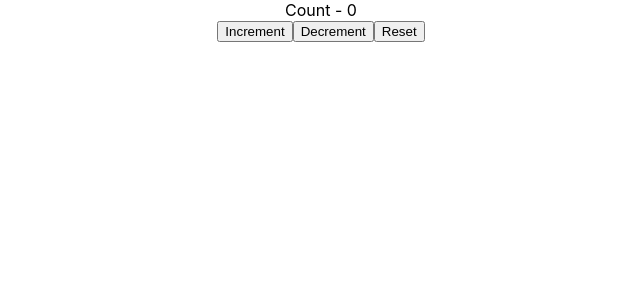
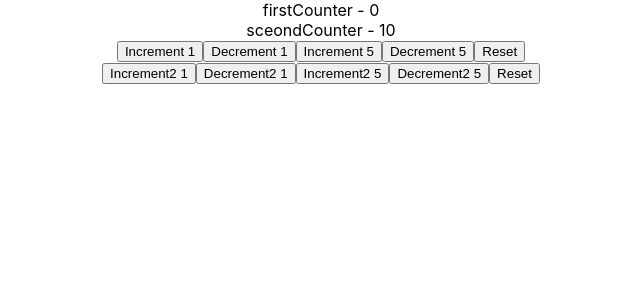
Before and after one commit to PlanZGit/ReactHook, a React (Create React App) app in the folder my-app/: page / in a window 1280 px wide. Shown: the top 300 px of the page, without its empty margins (319-959 px from the left). Built offline with nearby package versions, Linux system fonts and the light colour scheme.

Commit message:
useReducer component CounterTwo.js complex example

```diff
--- a/my-app/src/App.js
+++ b/my-app/src/App.js
@@ -1,7 +1,8 @@
 import React from "react";
 import "./App.css";
 // import ComponentC from "./components/ComponentC";
-import CounterOne from "./components/CounterOne";
+// import CounterOne from "./components/CounterOne";
+import CounterTwo from "./components/CounterTwo";
 // import DataFetching from "./components/DataFetching";
 // import MouseContainer from "./components/MouseContainer";
 // import ClassCounterOne from "./components/ClassCounterOne";
@@ -40,7 +41,8 @@
           <ComponentC />
         </ChannelContext.Provider>
       </UserContext.Provider> */}
-      <CounterOne />
+      {/* <CounterOne /> */}
+      <CounterTwo />
     </div>
   );
 }
--- /dev/null
+++ b/my-app/src/components/CounterTwo.js
@@ -0,0 +1,63 @@
+import React, { useReducer } from "react";
+
+const initialState = {
+  firstCounter: 0,
+  secondCounter: 10,
+};
+const reducer = (state, action) => {
+  switch (action.type) {
+    case "increment":
+      return { ...state, firstCounter: state.firstCounter + action.value };
+    case "decrement":
+      return { ...state, firstCounter: state.firstCounter - action.value };
+    case "increment2":
+      return { ...state, secondCounter: state.secondCounter + action.value };
+    case "decrement2":
+      return { ...state, secondCounter: state.secondCounter - action.value };
+    case "reset":
+      return initialState;
+    default:
+      return state;
+  }
+};
+
+function CounterTwo() {
+  const [count, dispatch] = useReducer(reducer, initialState);
+  return (
+    <div>
+      <div>firstCounter - {count.firstCounter}</div>
+      <div>sceondCounter - {count.secondCounter}</div>
+      <button onClick={() => dispatch({ type: "increment", value: 1 })}>
+        Increment 1
+      </button>
+      <button onClick={() => dispatch({ type: "decrement", value: 1 })}>
+        Decrement 1
+      </button>
+      <button onClick={() => dispatch({ type: "increment", value: 5 })}>
+        Increment 5
+      </button>
+      <button onClick={() => dispatch({ type: "decrement", value: 5 })}>
+        Decrement 5
+      </button>
+      <button onClick={() => dispatch({ type: "reset" })}>Reset</button>
+
+      <div>
+        <button onClick={() => dispatch({ type: "increment2", value: 1 })}>
+          Increment2 1
+        </button>
+        <button onClick={() => dispatch({ type: "decrement2", value: 1 })}>
+          Decrement2 1
+        </button>
+        <button onClick={() => dispatch({ type: "increment2", value: 5 })}>
+          Increment2 5
+        </button>
+        <button onClick={() => dispatch({ type: "decrement2", value: 5 })}>
+          Decrement2 5
+        </button>
+        <button onClick={() => dispatch({ type: "reset" })}>Reset</button>
+      </div>
+    </div>
+  );
+}
+
+export default CounterTwo;
```
Also changed, not shown: 1 other file (tests, documents, lock files or other folders).
